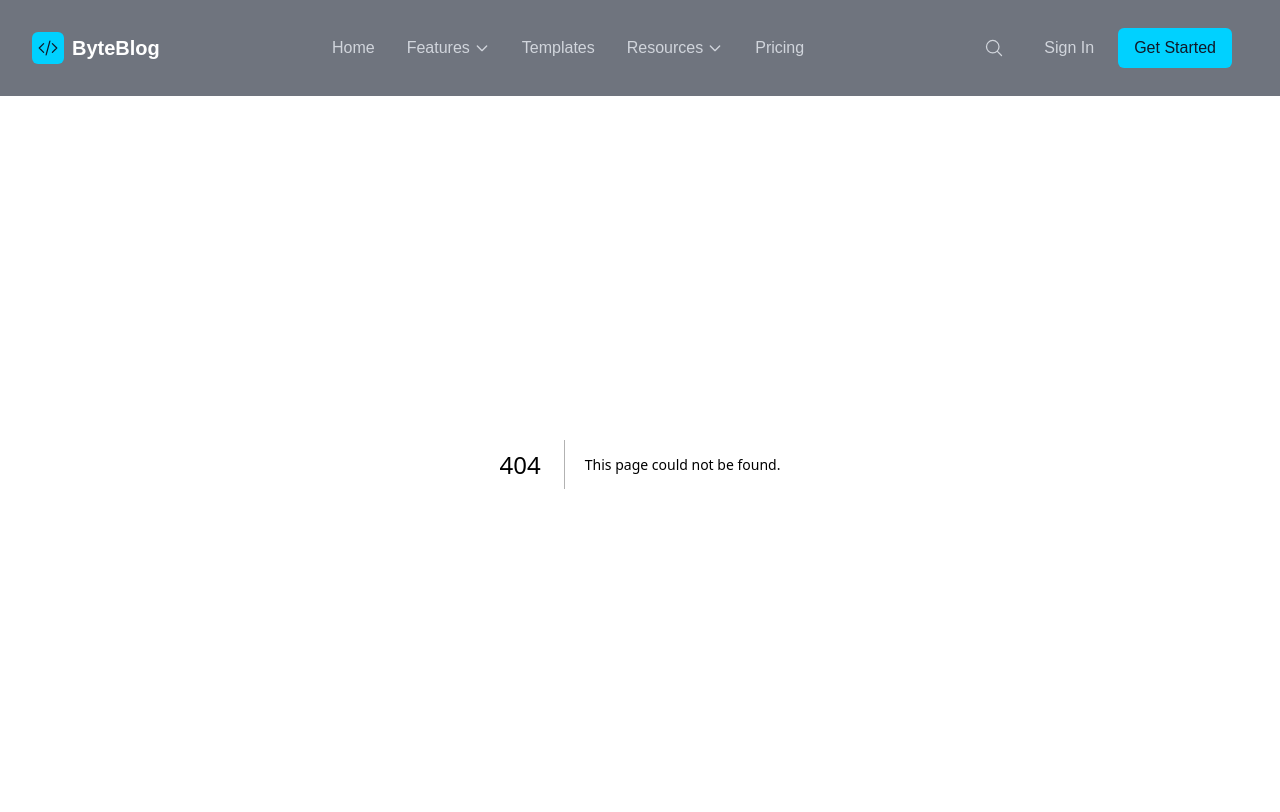
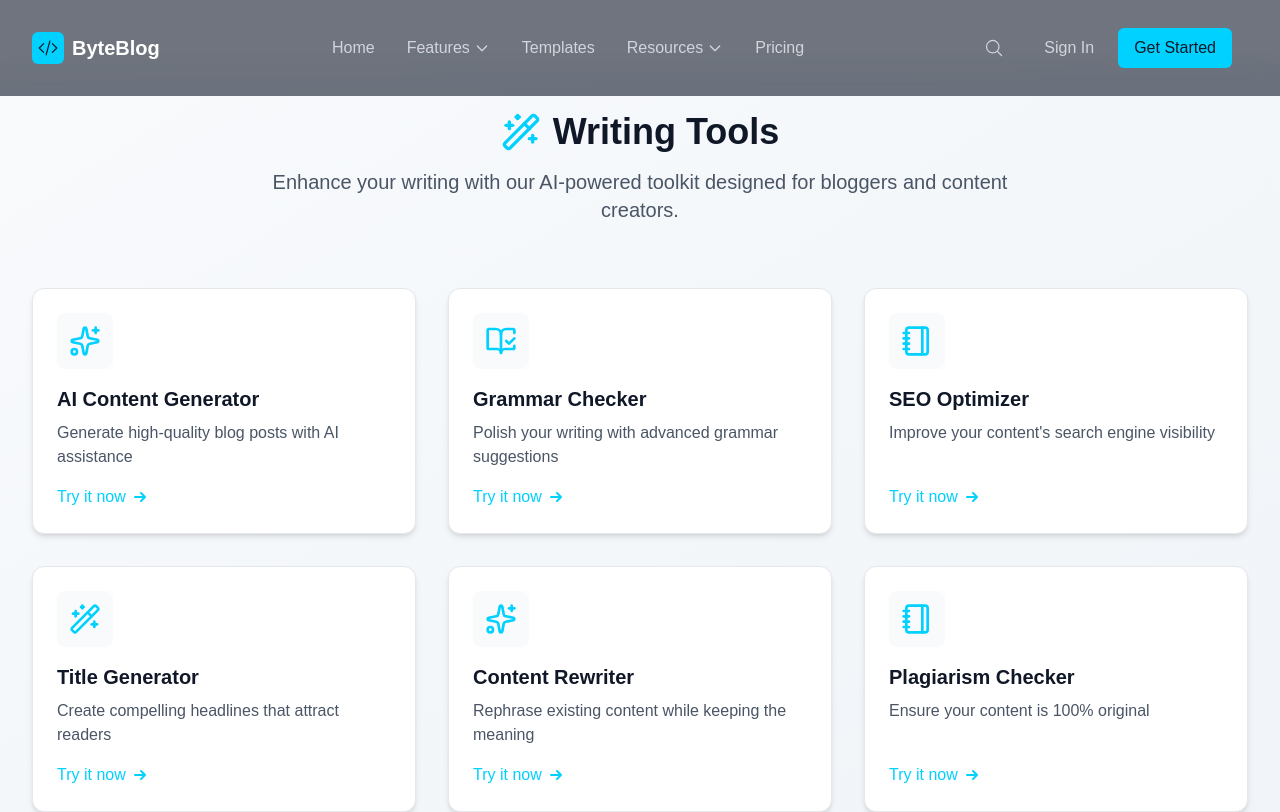
Before and after one commit to Developer-Jaber/ByteBlog, a Next.js app: page /writing-tools in a window 1280 px wide. Before the commit this address had no page. Shown: the top 812 px of the page. Built offline with nearby package versions, Linux system fonts and the light colour scheme.

Commit message:
Add Writing Tools page and ToolCard component; include lucide-react icons

```diff
--- a/package.json
+++ b/package.json
@@ -13,6 +13,7 @@
     "@heroicons/react": "^2.2.0",
     "framer-motion": "^12.17.3",
     "heroicons": "^2.2.0",
+    "lucide-react": "^0.525.0",
     "next": "15.3.3",
     "react": "^19.0.0",
     "react-dom": "^19.0.0"
--- /dev/null
+++ b/src/app/writing-tools/page.tsx
@@ -0,0 +1,62 @@
+import ToolCard from '@/components/ToolCard'
+import { NotebookIcon, SparklesIcon, Wand2Icon, BookOpenCheckIcon } from 'lucide-react'
+
+
+export default function WritingToolsPage() {
+  return (
+    <div className="bg-gradient-to-br from-[#f8fafc] to-[#f0f4f8] px-4 sm:px-6 lg:px-8 py-12 min-h-screen">
+      <div className="mx-auto max-w-7xl">
+        {/* Header */}
+        <div className="mb-16 text-center">
+          <h1 className="flex justify-center items-center gap-3 mb-4 font-bold text-gray-900 text-4xl">
+            <Wand2Icon className="w-10 h-10 text-[#00D1FF]" />
+            Writing Tools
+          </h1>
+          <p className="mx-auto max-w-3xl text-gray-600 text-xl">
+            Enhance your writing with our AI-powered toolkit designed for bloggers and content creators.
+          </p>
+        </div>
+
+        {/* Tools Grid */}
+        <div className="gap-8 grid grid-cols-1 md:grid-cols-2 lg:grid-cols-3">
+          <ToolCard
+            icon={<SparklesIcon className="w-8 h-8 text-[#00D1FF]" />}
+            title="AI Content Generator"
+            description="Generate high-quality blog posts with AI assistance"
+            link="/writing-tools/ai-generator"
+          />
+          <ToolCard
+            icon={<BookOpenCheckIcon className="w-8 h-8 text-[#00D1FF]" />}
+            title="Grammar Checker"
+            description="Polish your writing with advanced grammar suggestions"
+            link="/writing-tools/grammar-check"
+          />
+          <ToolCard
+            icon={<NotebookIcon className="w-8 h-8 text-[#00D1FF]" />}
+            title="SEO Optimizer"
+            description="Improve your content's search engine visibility"
+            link="/writing-tools/seo-optimizer"
+          />
+          <ToolCard
+            icon={<Wand2Icon className="w-8 h-8 text-[#00D1FF]" />}
+            title="Title Generator"
+            description="Create compelling headlines that attract readers"
+            link="/writing-tools/title-generator"
+          />
+          <ToolCard
+            icon={<SparklesIcon className="w-8 h-8 text-[#00D1FF]" />}
+            title="Content Rewriter"
+            description="Rephrase existing content while keeping the meaning"
+            link="/writing-tools/rewriter"
+          />
+          <ToolCard
+            icon={<NotebookIcon className="w-8 h-8 text-[#00D1FF]" />}
+            title="Plagiarism Checker"
+            description="Ensure your content is 100% original"
+            link="/writing-tools/plagiarism-check"
+          />
+        </div>
+      </div>
+    </div>
+  )
+}
--- /dev/null
+++ b/src/components/ToolCard.tsx
@@ -0,0 +1,47 @@
+'use client'
+
+import Link from 'next/link'
+import { motion } from 'framer-motion'
+
+interface ToolCardProps {
+  icon: React.ReactNode
+  title: string
+  description: string
+  link: string
+}
+
+export default function ToolCard({ icon, title, description, link }: ToolCardProps) {
+  return (
+    <motion.div
+      whileHover={{ y: -5 }}
+      transition={{ type: 'spring', stiffness: 300 }}
+    >
+      <Link href={link}>
+        <div className="bg-white shadow-md border border-gray-200 hover:border-[#00D1FF] rounded-xl h-full overflow-hidden transition-all">
+          <div className="flex flex-col p-6 h-full">
+            <div className="bg-gray-50 mb-4 p-3 rounded-lg w-max">
+              {icon}
+            </div>
+            <h3 className="mb-2 font-semibold text-gray-900 text-xl">{title}</h3>
+            <p className="flex-grow text-gray-600">{description}</p>
+            <div className="flex items-center mt-4 font-medium text-[#00D1FF]">
+              Try it now
+              <svg
+                xmlns="http://www.w3.org/2000/svg"
+                className="ml-1 w-5 h-5"
+                viewBox="0 0 20 20"
+                fill="currentColor"
+              >
+                <path
+                  fillRule="evenodd"
+                  d="M10.293 5.293a1 1 0 011.414 0l4 4a1 1 0 010 1.414l-4 4a1 1 0 01-1.414-1.414L12.586 11H5a1 1 0 110-2h7.586l-2.293-2.293a1 1 0 010-1.414z"
+                  clipRule="evenodd"
+                />
+              </svg>
+            </div>
+          </div>
+        </div>
+      </Link>
+    </motion.div>
+  )
+}
```
Also changed, not shown: 1 other file (tests, documents, lock files or other folders).
